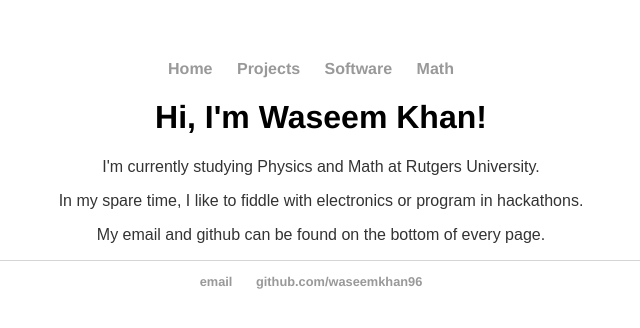
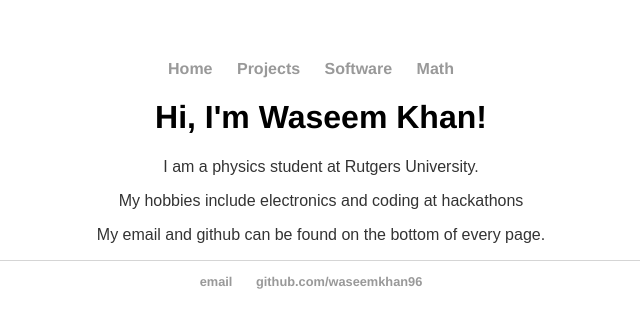
Before and after one commit to wasdkhan/wasdkhan.github.io, a Jekyll site: the page built from index.html, in a window 1280 px wide. Shown: the top 328 px of the page, without its empty margins (319-959 px from the left). Built offline with Jekyll 4.4.1, drawn with Linux system fonts in a browser that asks for light colours.

Commit message:
changed index page

```diff
--- a/index.html
+++ b/index.html
@@ -4,7 +4,7 @@ title: Waseem Khan
 ---
 <div class="blurb">
 	<h1>Hi, I'm Waseem Khan!</h1>
-	<p>I'm currently studying Physics and Math at Rutgers University. </p>
-	<p>In my spare time, I like to fiddle with electronics or program in hackathons. </p>
+	<p>I am a physics student at  Rutgers University. </p>
+	<p>My hobbies include electronics and coding at hackathons </p>
 	<p>My email and github can be found on the bottom of every page.</p>
 </div><!-- /.blurb -->
```
